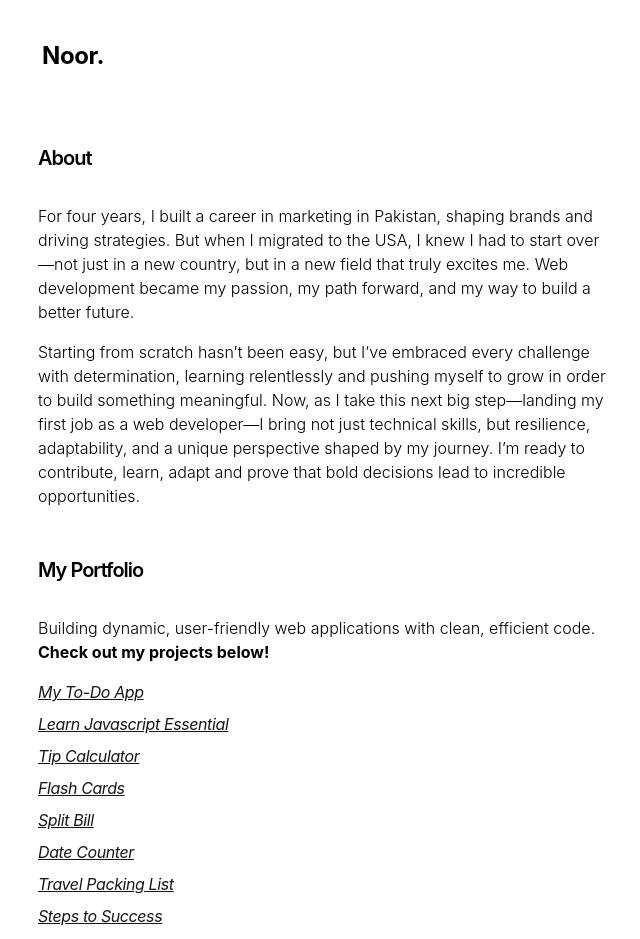
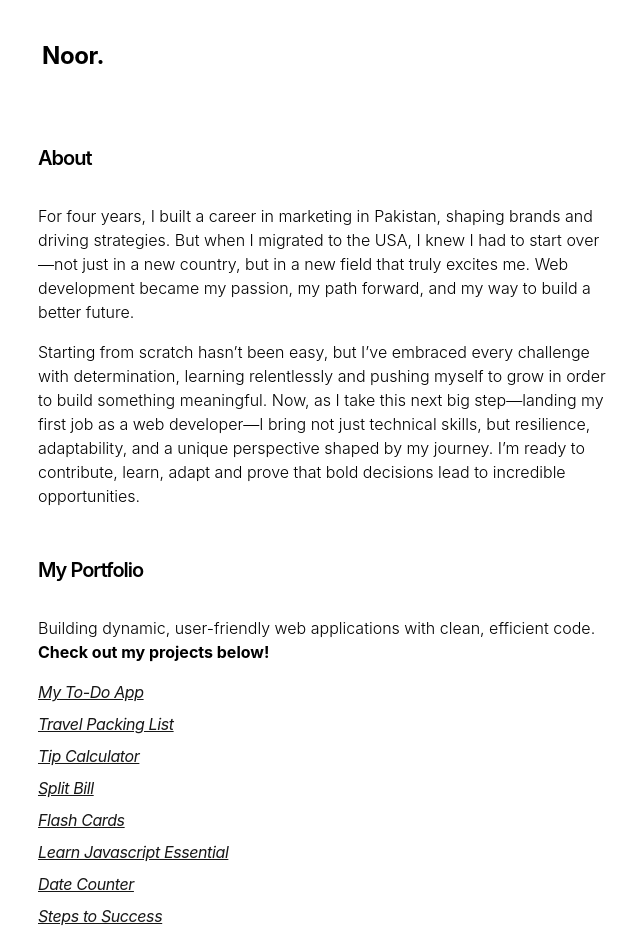
Before and after one commit to Nfmahmood/noor-personal-site, a Next.js app: page / in a window 1280 px wide. Shown: the top 939 px of the page, without its empty margins (314-954 px from the left). Built offline with nearby package versions, Linux system fonts and the light colour scheme.

Commit message:
rearranging projects

```diff
--- a/app/page.tsx
+++ b/app/page.tsx
@@ -5,29 +5,30 @@ export default function Page() {
       url: "https://to-do-list-umber-eta-45.vercel.app/",
     },
     {
-      title: "Learn Javascript Essential",
-      url: "https://accordion-three-lake.vercel.app/",
+      title: "Travel Packing List",
+      url: "https://travel-list-livid-three.vercel.app/",
     },
     {
       title: "Tip Calculator",
       url: "https://tip-calculator-livid-gamma.vercel.app/",
     },
     {
+      title: "Split Bill",
+      url: "https://split-bill-flame.vercel.app/",
+    },
+    {
       title: "Flash Cards",
       url: "https://study-flashcards-two.vercel.app/",
     },
     {
-      title: "Split Bill",
-      url: "https://split-bill-flame.vercel.app/",
+      title: "Learn Javascript Essential",
+      url: "https://accordion-three-lake.vercel.app/",
     },
     {
       title: "Date Counter",
       url: "https://date-counter-pied.vercel.app/",
     },
-    {
-      title: "Travel Packing List",
-      url: "https://travel-list-livid-three.vercel.app/",
-    },
+
     {
       title: "Steps to Success",
       url: "https://steps-to-success.vercel.app/",
```
